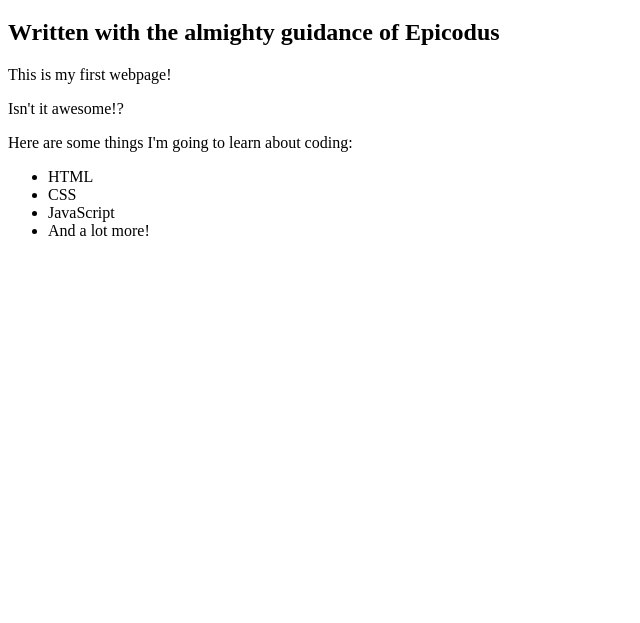
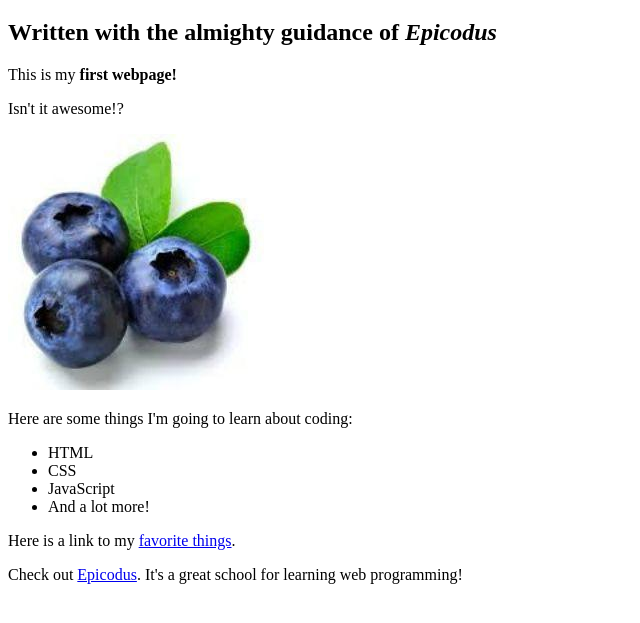
Before and after one commit to lenjha/my-first-webpage, a plain HTML site: page my-first-webpage.html in a window 1280 px wide. Shown: the part 61-684 px from the top of the page, without its empty margins (0-640 px from the left). Drawn offline with Linux system fonts and the light colour scheme.

Commit message:
add links and images to pages

```diff
--- a/my-first-webpage.html
+++ b/my-first-webpage.html
@@ -5,11 +5,10 @@
   </head>
   <body>
     <h1>My First Webpage</h1>
-    <h2>Written with the almighty guidance of Epicodus</h2>
-
-    <p>This is my first webpage!</p>
+    <h2>Written with the almighty guidance of <em>Epicodus</em></h2>
+    <p>This is my <strong>first webpage!</strong></p>
     <p>Isn't it awesome!?</p>
-
+    <img src="img/blueberry.jpeg" alt="You will eat your jpegs and you will like it.">
     <p>Here are some things I'm going to learn about coding:</p>
     <ul>
       <li>HTML</li>
@@ -17,5 +16,7 @@
       <li>JavaScript</li>
       <li>And a lot more!</li>
     </ul>
+    <p>Here is a link to my <a href="favorite-things.html"> favorite things</a>.</p>
+    <p>Check out <a href="http://www.epicodus.com/">Epicodus</a>.  It's a great school for learning web programming!</p>
   </body>
 </html>
```
Also changed, not shown: favorite-things.html (+3 -3 lines), img/blueberry.jpeg (added), img/ice_cream.jpg (added), img/paulsimon.jpg (added), img/rushmore.jpg (added).
